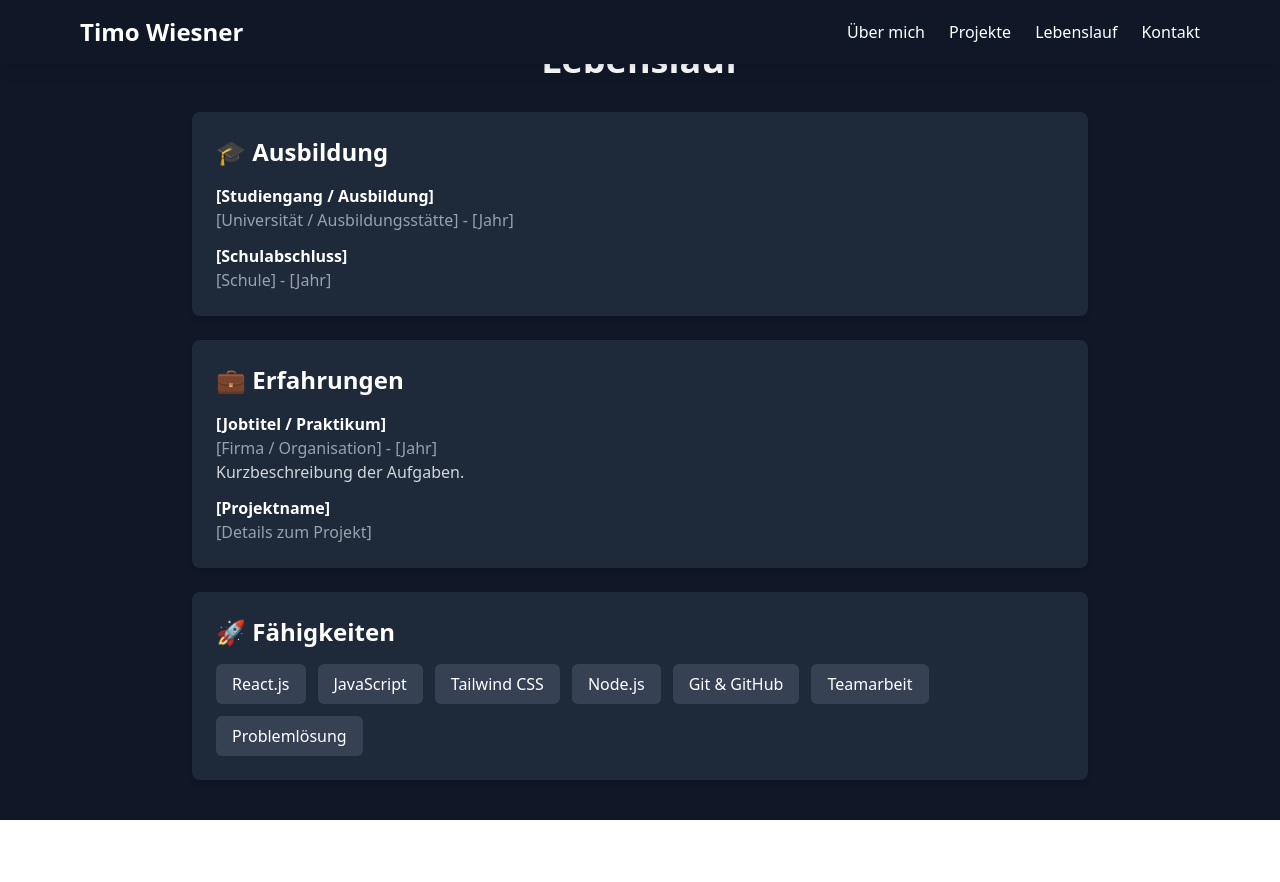
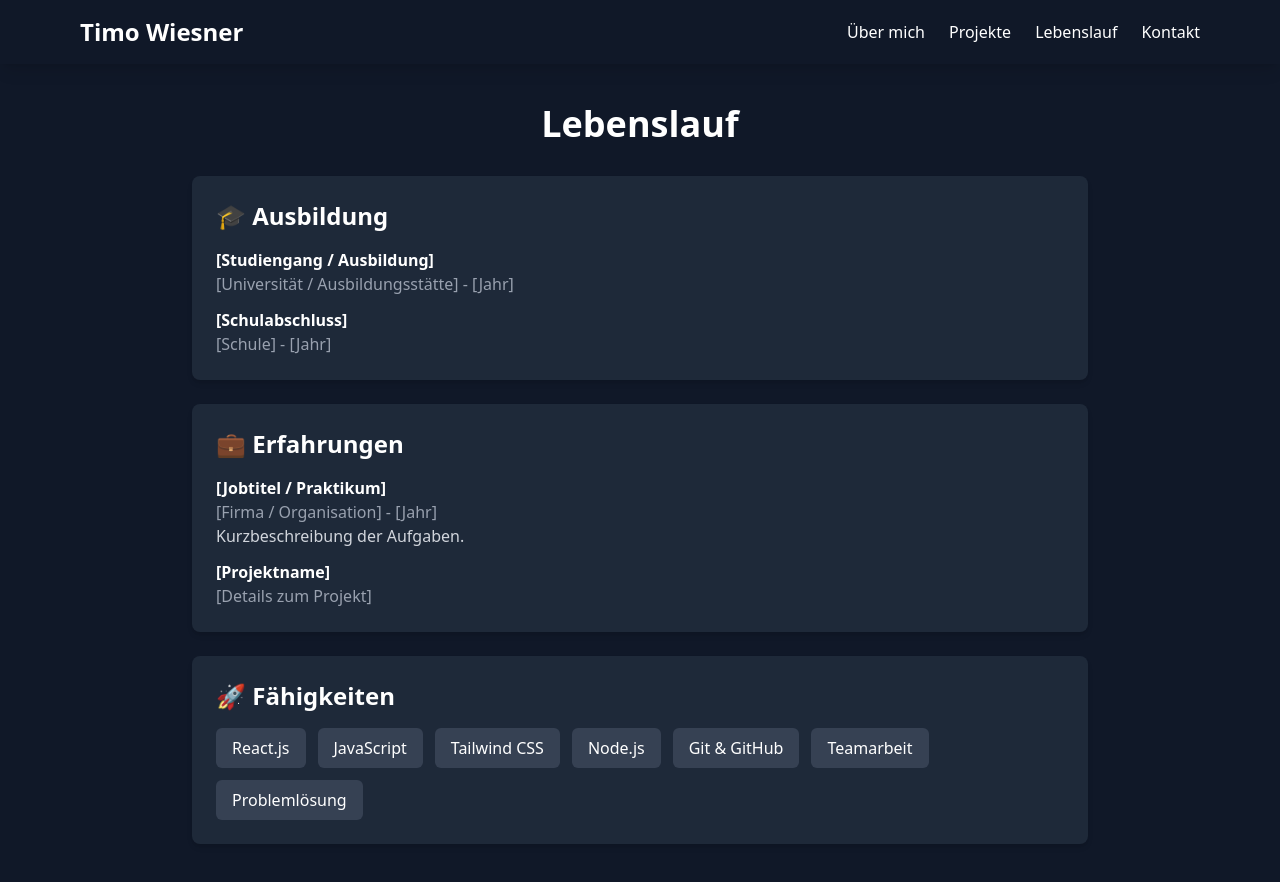
Before and after one commit to TimoWiesner/portfolioPage, a React (Vite) app in the folder portfolio/: page /CV in a window 1280 px wide. Before the commit the page ends 820 px from the top, so only its background shows below. Built offline with nearby package versions, Linux system fonts and the light colour scheme.

Commit message:
fixed margin top problem

```diff
--- a/portfolio/src/pages/CV.jsx
+++ b/portfolio/src/pages/CV.jsx
@@ -1,6 +1,6 @@
 const CV = () => {
     return (
-      <div className="min-h-screen bg-gray-900 text-white py-10 px-6 flex flex-col items-center">
+      <div className="min-h-screen bg-gray-900 text-white py-10 px-6 flex flex-col items-center mt-16">
         {/* Header */}
         <h1 className="text-4xl font-bold text-center mb-8">Lebenslauf</h1>
 
--- a/portfolio/src/pages/Projects.jsx
+++ b/portfolio/src/pages/Projects.jsx
@@ -47,7 +47,7 @@ const Projects = () => {
   }
 
   return (
-    <div className="min-h-screen flex flex-col items-center justify-center bg-gray-900 text-white px-6">
+    <div className="min-h-screen flex flex-col items-center justify-center bg-gray-900 text-white px-6 mt-16">
       {/* Title */}
       <h1 className="text-4xl font-bold text-center mb-8">{project.title}</h1>
 
```
